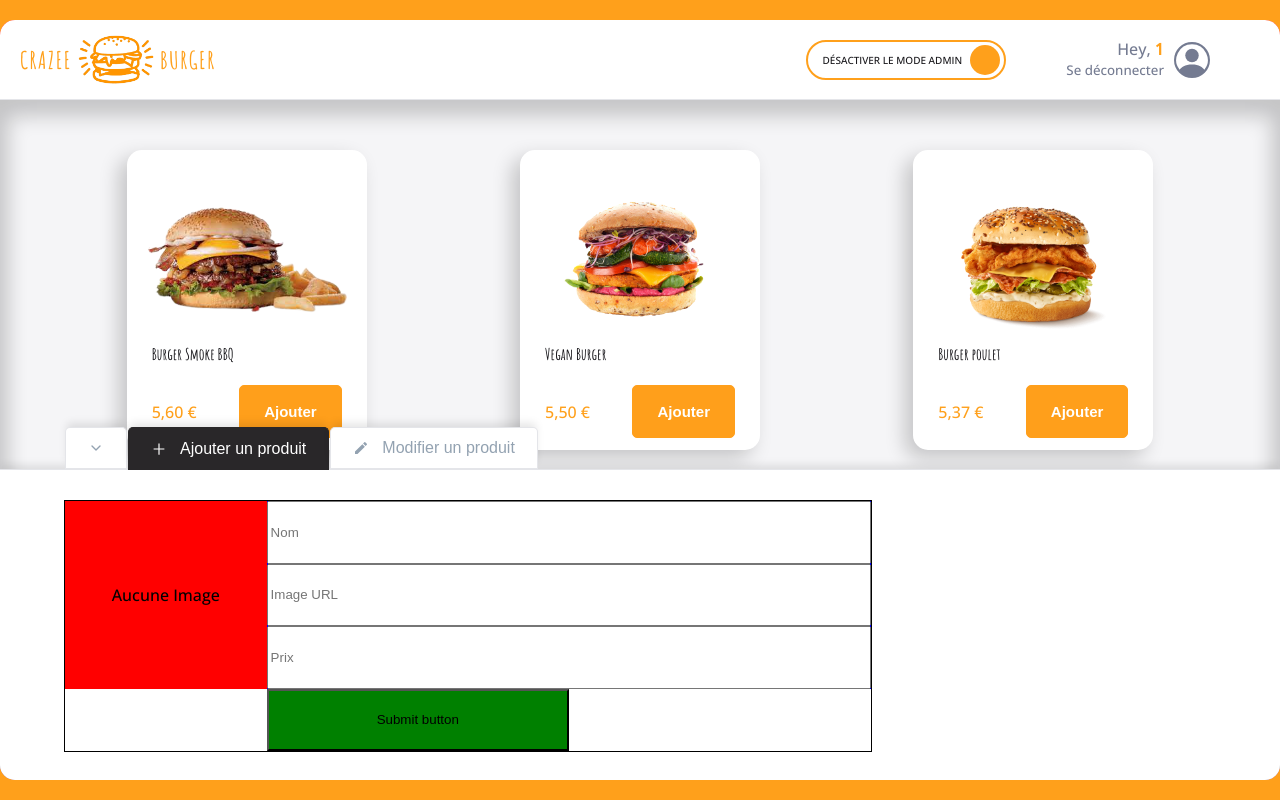
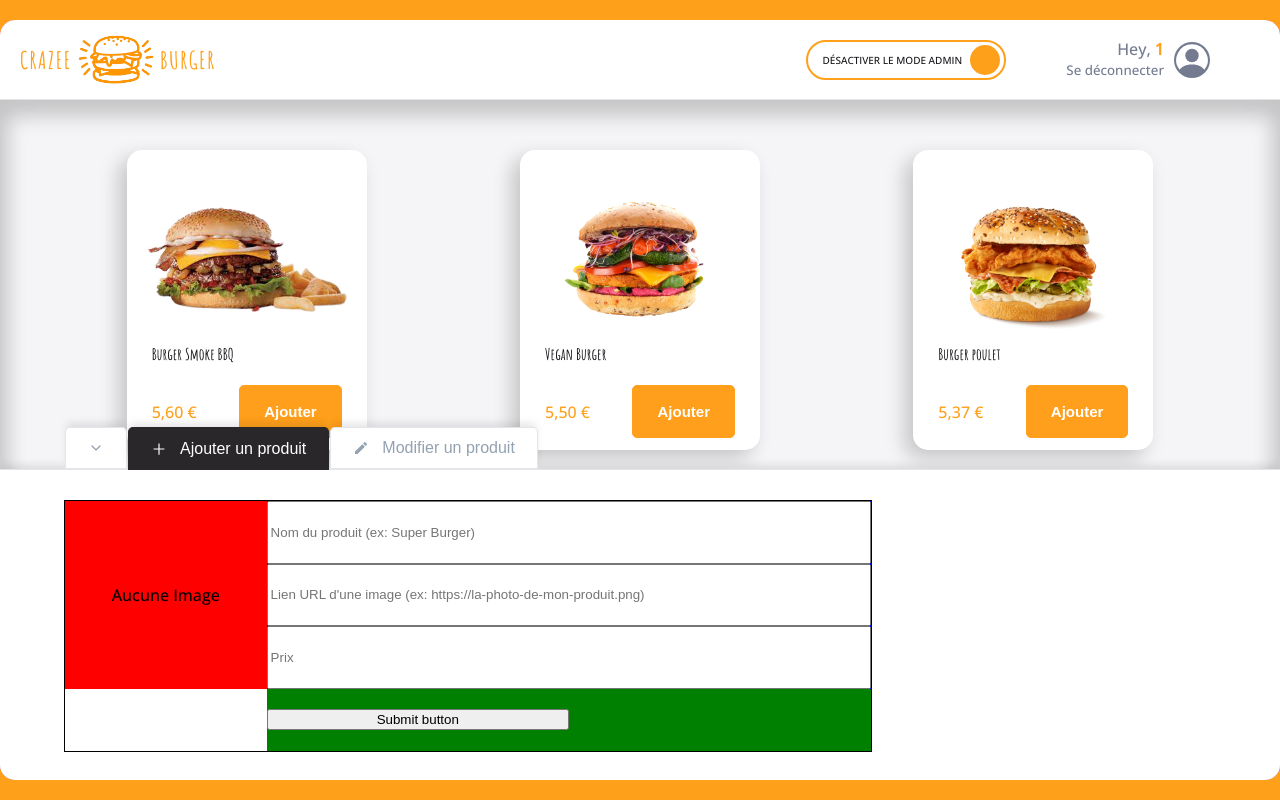
Before and after one commit to Ekkylibre/crazee-burger, a React (Vite) app: page /order/1 in a window 1280 px wide. Built offline with nearby package versions, Linux system fonts and the light colour scheme.

Commit message:
✨ F08: ADMIN > AddForm > Add submit message for 2 sc on Submission

```diff
--- a/src/components/Admin/AdminPanel/AddForm.jsx
+++ b/src/components/Admin/AdminPanel/AddForm.jsx
@@ -1,6 +1,7 @@
 import { useContext, useState } from "react";
 import styled from "styled-components";
 import OrderContext from "../../context/OrderContext.jsx";
+import { FiCheck } from "react-icons/fi";
 
 export const EMPTY_PRODUCT = {
   id: "",
@@ -12,6 +13,7 @@ export const EMPTY_PRODUCT = {
 export default function AddForm() {
   const { handleAdd } = useContext(OrderContext)
   const [newProduct, setNewProduct] = useState(EMPTY_PRODUCT)
+  const [isSubmitted, setisSubmitted] = useState(false)
 
   const handleSubmit = (e) => {
     e.preventDefault();
@@ -20,11 +22,21 @@ export default function AddForm() {
       id: crypto.randomUUID(),
     }
     handleAdd(newProductToAdd)
+    setNewProduct(EMPTY_PRODUCT)
+
+    displaySuccesMessage()
   }
 
   const handleChange = (e) => {
     const { name, value } = e.target
     setNewProduct({ ...newProduct, [name]: value })
+  }
+
+  const displaySuccesMessage = () => {
+    setisSubmitted(true)
+    setTimeout(() => {
+      setisSubmitted(false)
+    }, 2000)
   }
 
   return (
@@ -37,11 +49,19 @@ export default function AddForm() {
         )}
       </div>
       <div className="input-field">
-        <input name="title" type="text" placeholder="Nom" onChange={handleChange} value={newProduct.title} />
-        <input name="imageSource" type="text" placeholder="Image URL" onChange={handleChange} value={newProduct.imageSource} />
+        <input name="title" type="text" placeholder="Nom du produit (ex: Super Burger)" onChange={handleChange} value={newProduct.title} />
+        <input name="imageSource" type="text" placeholder="Lien URL d'une image (ex: https://la-photo-de-mon-produit.png)" onChange={handleChange} value={newProduct.imageSource} />
         <input name="price" type="text" placeholder="Prix" onChange={handleChange} value={newProduct.price ? newProduct.price : ""} />
       </div>
-      <button className="submit-button">Submit button</button>
+      <div className="submit">
+        <button className="submit-button">Submit button</button>
+        {isSubmitted && (
+          <div className="submit-message">
+            <FiCheck />
+            <span>Ajouté avec succès !</span>
+          </div>
+        )}
+      </div>
     </AddFormStyled>
   )
 }
@@ -78,10 +98,18 @@ const AddFormStyled = styled.form`
     grid-template-rows: repeat(3, 1fr);
   }
 
-  .submit-button {
+  .submit {
     background: green;
     grid-area: 4/-2/-1/-1;
-    width: 50%;
+    display: flex;
+    align-items: center;
 
+    .submit-button {
+      width: 50%;
+    }
+
+    .submit-message {
+      width: 50%;
+    }
   }
 `;
```
